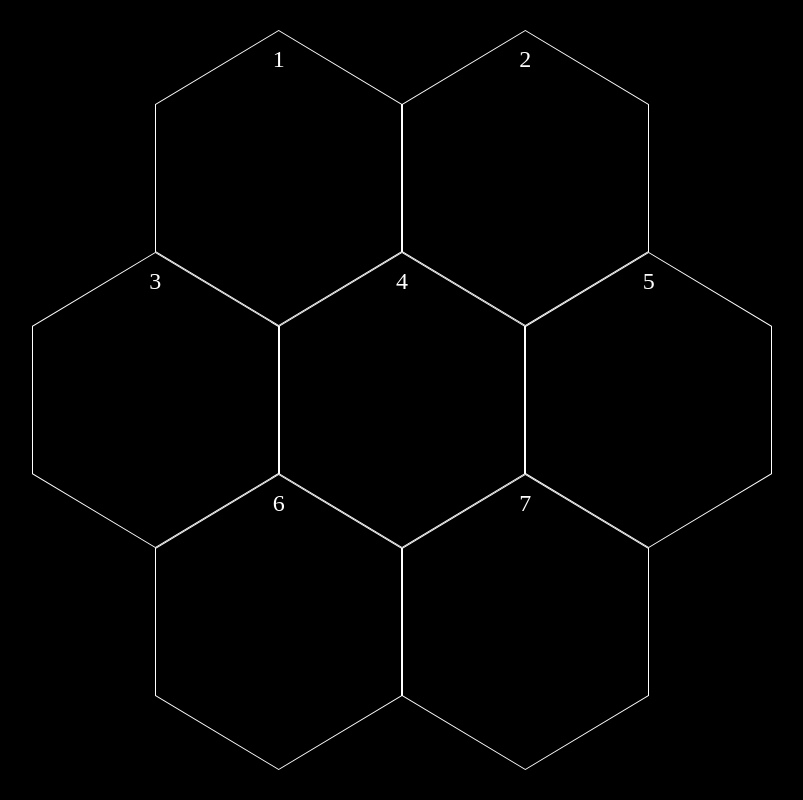
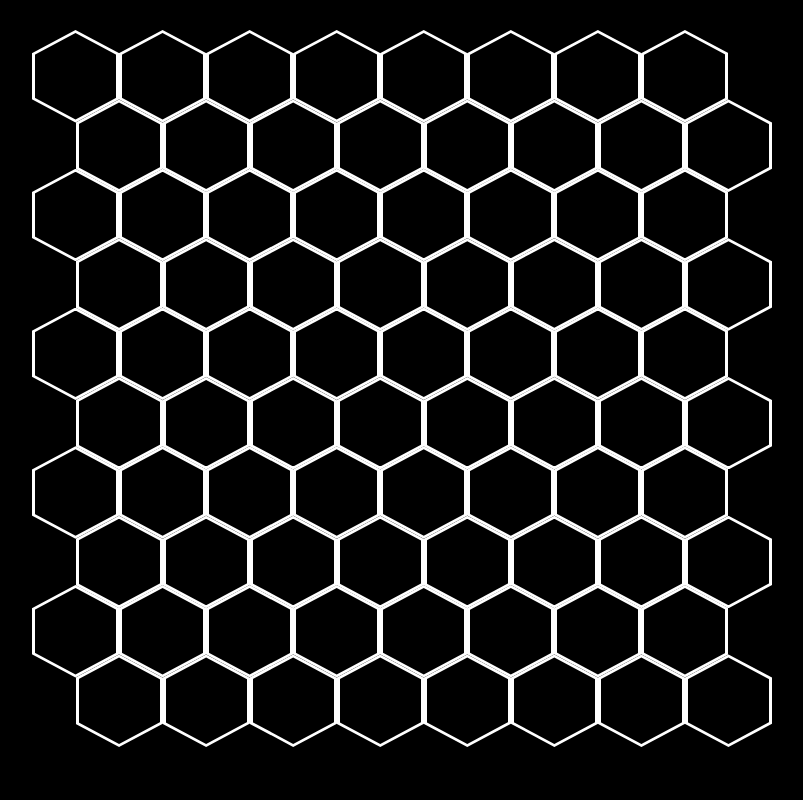
Before and after one commit to Paraldos/rpg-tools, a React (Vite) app: page / in a window 1280 px wide. Shown: the whole page, without its empty margins (238-1041 px from the left). Built offline with nearby package versions, Linux system fonts and the light colour scheme.

Commit message:
reworked map struktur

```diff
--- a/src/App.jsx
+++ b/src/App.jsx
@@ -1,7 +1,7 @@
 import "./App.css";
 
-import HexMap from "./components/hex-map/HexMap";
+import Map from "./components/map/Map";
 
 export default function App() {
-  return <HexMap />;
+  return <Map />;
 }
--- a/src/components/hexagon/Hexagon.css
+++ b/src/components/field/Field.css
@@ -1,31 +1,23 @@
-.hexagon-border {
+.field-background {
   width: 100%;
   height: 100%;
   position: relative;
   clip-path: polygon(-50% 50%, 50% 100%, 150% 50%, 50% 0);
-  background-color: white;
-  padding: 1px;
+  background-color: black;
 }
 
-.hexagon {
-  background-color: black;
+.field {
+  background-color: white;
   aspect-ratio: cos(30deg);
   clip-path: polygon(-50% 50%, 50% 100%, 150% 50%, 50% 0);
   height: 100%;
   width: 100%;
+  padding: 3px;
 
   display: flex;
   flex-direction: column;
 }
 
-.hexagon p {
-  color: white;
-  font-size: 1.5rem;
-  margin: 0;
-  margin-top: 15px;
-  align-self: center;
+.field:hover {
+  opacity: 0.6;
 }
-
-.hexagon:hover {
-  background: rgba(0, 0, 0, 0.873);
-}
--- /dev/null
+++ b/src/components/field/Field.jsx
@@ -0,0 +1,37 @@
+import "./Field.css";
+
+export default function Field({ fieldData }) {
+  console.log(fieldData);
+
+  const getColumnStart = () => {
+    const offset = fieldData.row % 2 !== 0 ? 2 : 0;
+    return fieldData.column * 4 + offset + 1;
+  };
+
+  const getColumnEnd = () => {
+    const offset = fieldData.row % 2 !== 0 ? 2 : 0;
+    return fieldData.column * 4 + offset + 5;
+  };
+
+  const getRowStart = () => {
+    return fieldData.row * 4 + 1 - fieldData.row;
+  };
+
+  const getRowEnd = () => {
+    return fieldData.row * 4 + 5 - fieldData.row;
+  };
+
+  return (
+    <div
+      className="field"
+      style={{
+        gridColumnStart: getColumnStart(),
+        gridColumnEnd: getColumnEnd(),
+        gridRowStart: getRowStart(),
+        gridRowEnd: getRowEnd(),
+      }}
+    >
+      <div className="field-background"></div>
+    </div>
+  );
+}
--- a/src/components/hex-map/HexMap.jsx
+++ /dev/null
@@ -1,74 +0,0 @@
-import "./HexMap.css";
-import Hexagon from "../hexagon/Hexagon";
-
-export default function HexMap() {
-  const widthOfMap = 3;
-  const heightOfMap = widthOfMap;
-  const hexMapArray = [];
-
-  const getColumnStart = (col, distanceFromMiddle) => {
-    const colOffset = col + distanceFromMiddle / 2;
-    return colOffset * 4 + 1;
-  };
-
-  const getColumnEnd = (col, distanceFromMiddle) => {
-    const colOffset = col + distanceFromMiddle / 2;
-    return colOffset * 4 + 5;
-  };
-
-  const getRowStart = (row) => {
-    return row * 4 + 1 - row;
-  };
-
-  const getRowEnd = (row) => {
-    return row * 4 + 5 - row;
-  };
-
-  for (let row = 0; row < heightOfMap; row++) {
-    const middleRow = Math.floor(widthOfMap / 2);
-    const distanceFromMiddle = Math.abs(row - middleRow);
-    const fieldsInRow = widthOfMap - distanceFromMiddle;
-
-    for (let col = 0; col < fieldsInRow; col++) {
-      const columnStart = getColumnStart(col, distanceFromMiddle);
-      const columnEnd = getColumnEnd(col, distanceFromMiddle);
-      const rowStart = getRowStart(row);
-      const rowEnd = getRowEnd(row);
-      hexMapArray.push({ columnStart, columnEnd, rowStart, rowEnd });
-    }
-  }
-
-  const worldTypes = [
-    "forest",
-    "desert",
-    "mountain",
-    "ocean",
-    "plains",
-    "swamp",
-  ];
-
-  const settlementTypes = ["village", "town", "city", "capital"];
-
-  return (
-    <div
-      className="hex-map"
-      style={{
-        gridTemplateColumns: `repeat(${widthOfMap * 4} , 1fr)`,
-        gridTemplateRows: `repeat(${heightOfMap * 4 - widthOfMap + 1}, 1fr)`,
-        aspectRatio: `${widthOfMap * 4} / ${heightOfMap * 4 - widthOfMap + 1}`,
-      }}
-    >
-      {hexMapArray.map((hexPosition, index) => (
-        <Hexagon
-          key={index}
-          columnStart={hexPosition.columnStart}
-          columnEnd={hexPosition.columnEnd}
-          rowStart={hexPosition.rowStart}
-          rowEnd={hexPosition.rowEnd}
-          hexNumber={index + 1}
-          content=""
-        />
-      ))}
-    </div>
-  );
-}
--- a/src/components/hexagon/Hexagon.jsx
+++ /dev/null
@@ -1,25 +0,0 @@
-import "./Hexagon.css";
-
-export default function HexField({
-  columnStart,
-  columnEnd,
-  rowStart,
-  rowEnd,
-  hexNumber = 0,
-}) {
-  return (
-    <>
-      <div
-        className="hexagon-border"
-        style={{
-          gridColumnStart: columnStart,
-          gridColumnEnd: columnEnd,
-          gridRowStart: rowStart,
-          gridRowEnd: rowEnd,
-        }}
-      >
-        <div className="hexagon">{hexNumber > 0 && <p>{hexNumber}</p>}</div>
-      </div>
-    </>
-  );
-}
--- a/src/components/hex-map/HexMap.css
+++ b/src/components/map/Map.css
@@ -1,4 +1,4 @@
-.hex-map {
+.map {
   display: grid;
 
   background-color: black;
--- /dev/null
+++ b/src/components/map/Map.jsx
@@ -0,0 +1,31 @@
+import "./Map.css";
+import Field from "../field/Field";
+
+export default function HexMap() {
+  const rows = 10;
+  const columns = 8;
+  const fieldsArray = [];
+
+  for (let row = 0; row < rows; row++) {
+    for (let column = 0; column < columns; column++) {
+      fieldsArray.push({
+        row: row,
+        column: column,
+      });
+    }
+  }
+
+  return (
+    <div
+      className="map"
+      style={{
+        gridTemplateColumns: `repeat(${columns * 4 + 2} , 1fr)`,
+        gridTemplateRows: `repeat(${rows * 3 + 2}, 1fr)`,
+      }}
+    >
+      {fieldsArray.map((fieldData, index) => (
+        <Field key={index} fieldData={fieldData} />
+      ))}
+    </div>
+  );
+}
```
